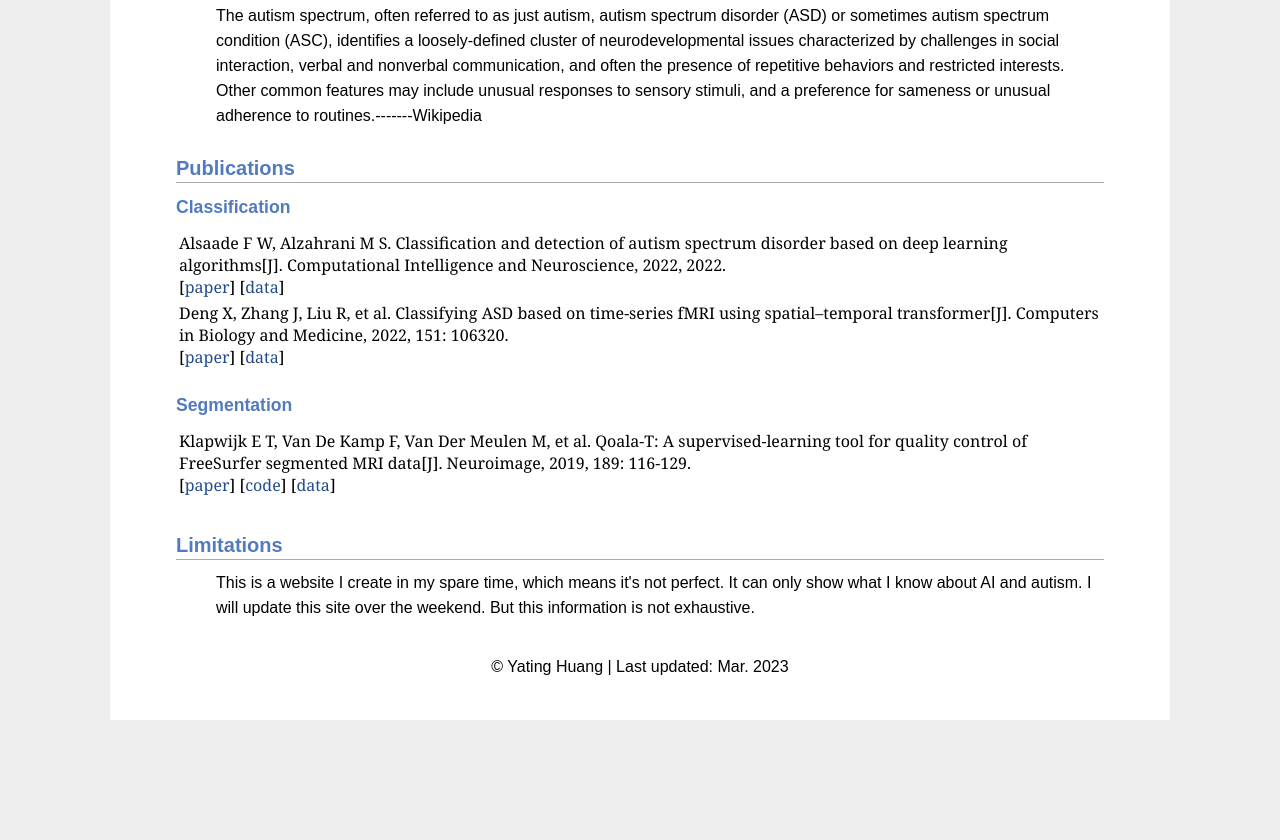
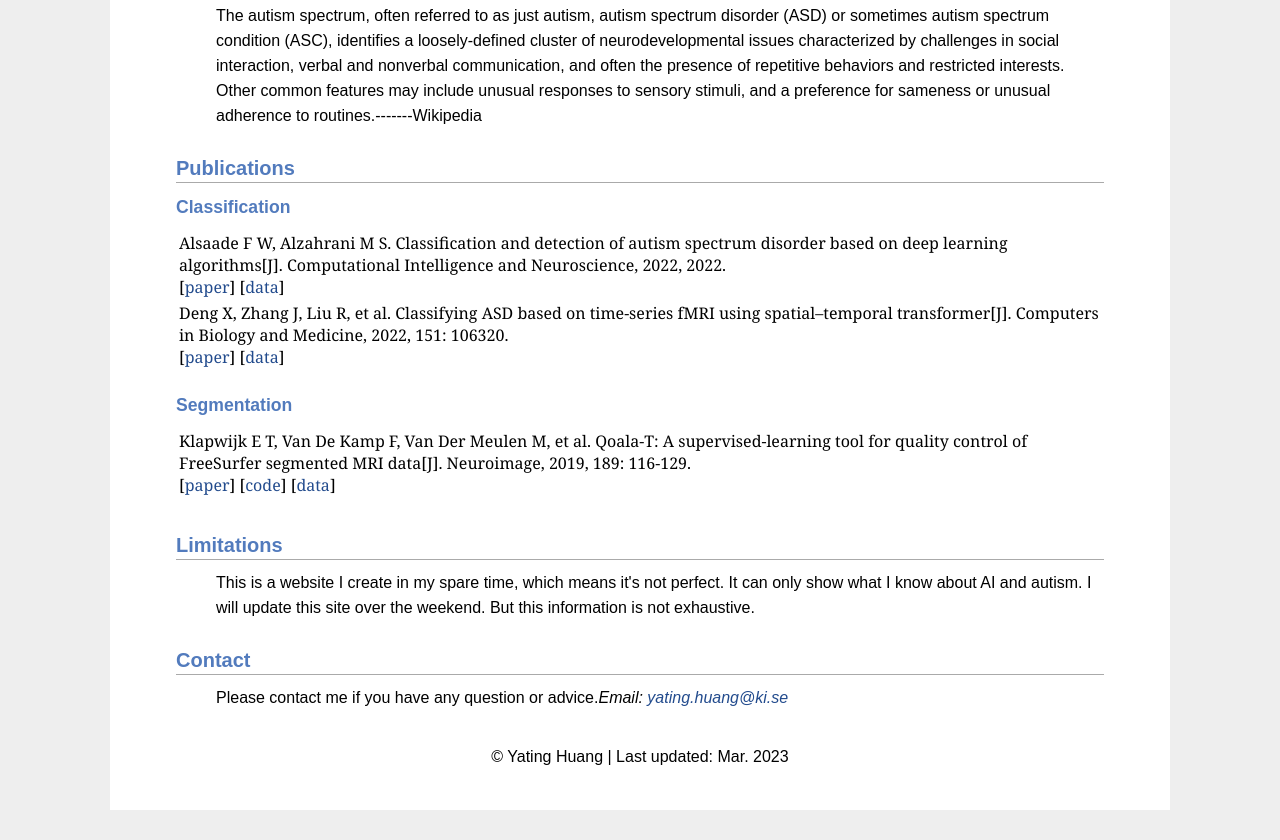
Before and after one commit to AI4Autism/AI4Autism.github.io, a plain HTML site: page index.html in a window 1280 px wide. Shown: the part 830-1670 px from the top of the page. Before the commit the page ends 1580 px from the top, so only its background shows below. Drawn offline with Linux system fonts and the light colour scheme.

Commit message:
Update index.html

```diff
--- a/index.html
+++ b/index.html
@@ -144,7 +144,14 @@ var _hmt = _hmt || [];
 	      </font> </p>
 
 </ul>
+<h2><font face="Arial"> Contact </font></h2>
+<ul style="list-style-type:none">
+	  <p style="margin-left: 0px; line-height: 150%; margin-top: 8px; margin-bottom: 8px;"><font face="Arial" size="3"><meta charset="utf-8">
+		 Please contact me if you have any question or advice.<em>Email: <a href="yating.huang@ki.se">yating.huang@ki.se</a></em>
 
+	      </font> </p>
+
+</ul>
 
 
 
```
